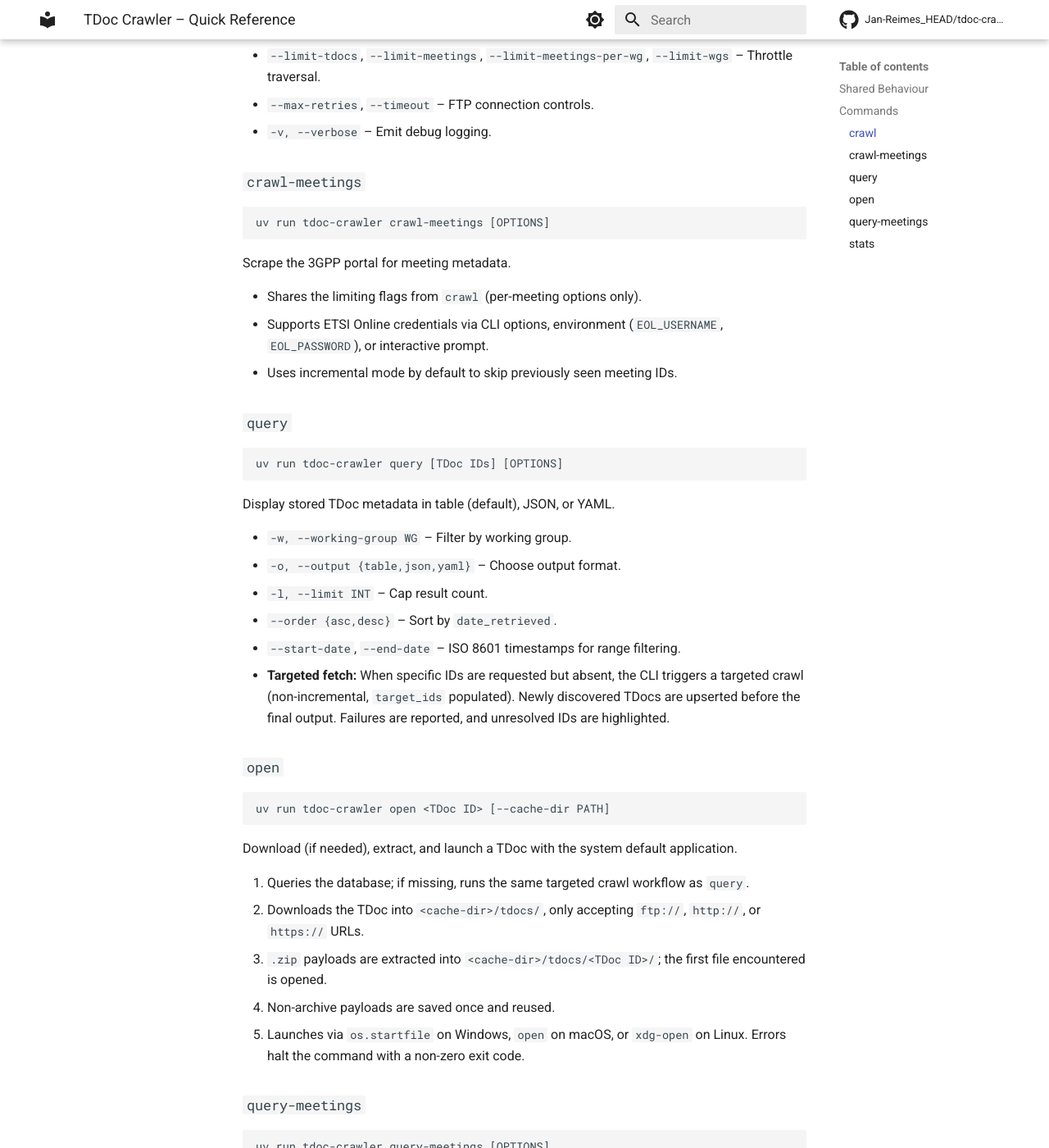
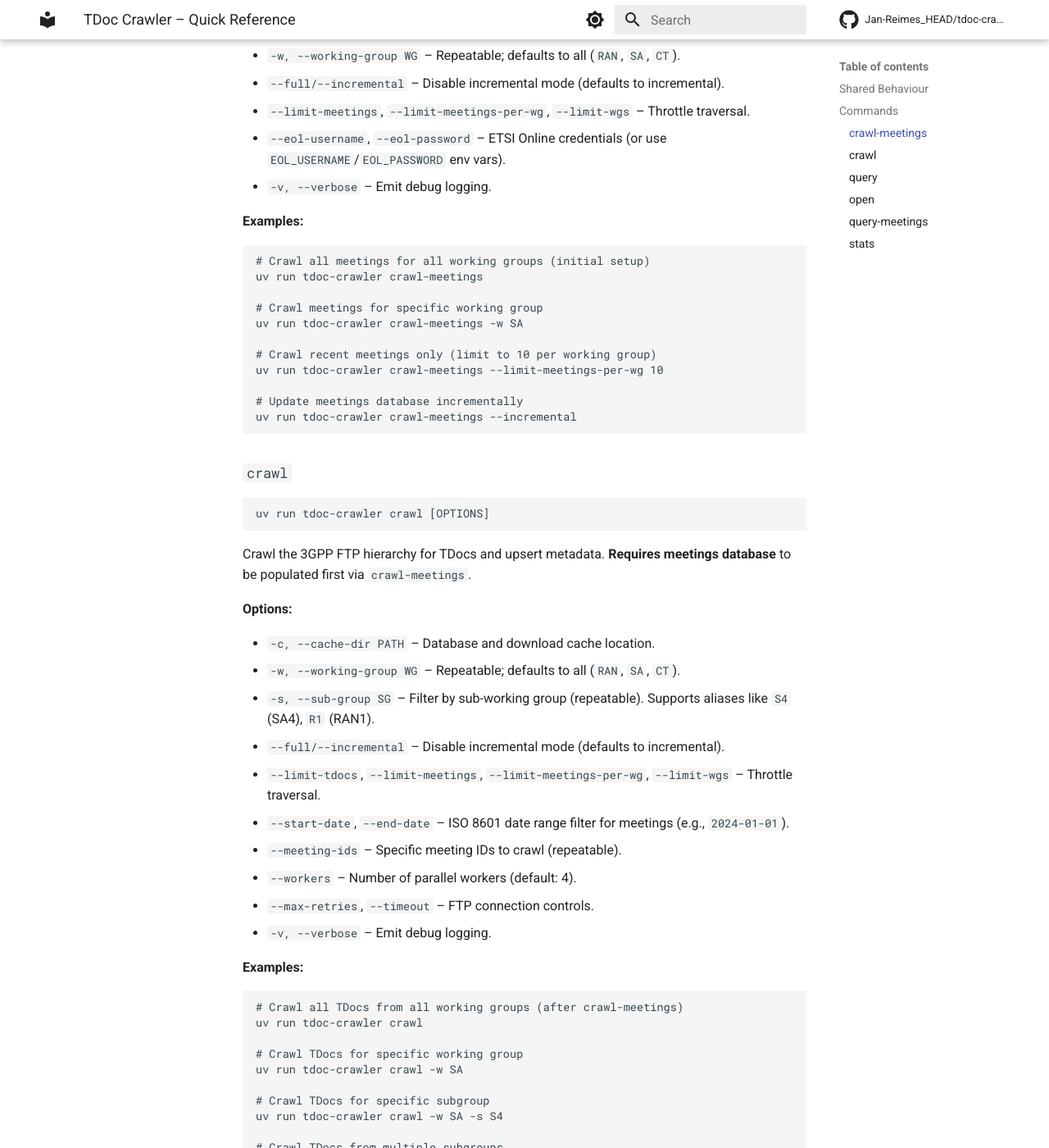
Before and after one commit to jr2804/3gpp-crawler, an MkDocs documentation site: the page built from docs/QUICK_REFERENCE.md, in a window 1280 px wide and 1400 px high, scrolled down 862 px. Shown: the whole window at 82% size. Built offline with MkDocs 1.6.1 and Material for MkDocs 9.7.7, drawn with Linux system fonts in a browser that asks for light colours; comment, search, counter and statistics services are not loaded; some of the changed text lies outside the part shown.

Commit message:
docs(README, QUICK_REFERENCE): update usage instructions for crawling meetings and TDocs
- Added `crawl-meetings` command to README and QUICK_REFERENCE.
- Updated examples for crawling meetings and TDocs with new options.
- Clarified environment variable usage for ETSI Online credentials.
- Enhanced command descriptions for better user guidance.

````diff
--- a/docs/QUICK_REFERENCE.md
+++ b/docs/QUICK_REFERENCE.md
@@ -12,32 +12,87 @@ Single source of truth for the CLI behaviour. All examples assume execution from
 
 ## Commands
 
+### `crawl-meetings`
+
+```bash
+uv run tdoc-crawler crawl-meetings [OPTIONS]
+```
+
+Scrape the 3GPP portal for meeting metadata. **Run this first** to populate the meetings database before crawling TDocs.
+
+**Options:**
+
+- `-c, --cache-dir PATH` – Database and download cache location.
+- `-w, --working-group WG` – Repeatable; defaults to all (`RAN`, `SA`, `CT`).
+- `--full/--incremental` – Disable incremental mode (defaults to incremental).
+- `--limit-meetings`, `--limit-meetings-per-wg`, `--limit-wgs` – Throttle traversal.
+- `--eol-username`, `--eol-password` – ETSI Online credentials (or use `EOL_USERNAME`/`EOL_PASSWORD` env vars).
+- `-v, --verbose` – Emit debug logging.
+
+**Examples:**
+
+```bash
+# Crawl all meetings for all working groups (initial setup)
+uv run tdoc-crawler crawl-meetings
+
+# Crawl meetings for specific working group
+uv run tdoc-crawler crawl-meetings -w SA
+
+# Crawl recent meetings only (limit to 10 per working group)
+uv run tdoc-crawler crawl-meetings --limit-meetings-per-wg 10
+
+# Update meetings database incrementally
+uv run tdoc-crawler crawl-meetings --incremental
+```
+
 ### `crawl`
 
 ```bash
 uv run tdoc-crawler crawl [OPTIONS]
 ```
 
-Crawl the 3GPP FTP hierarchy for TDocs and upsert metadata.
+Crawl the 3GPP FTP hierarchy for TDocs and upsert metadata. **Requires meetings database** to be populated first via `crawl-meetings`.
+
+**Options:**
 
 - `-c, --cache-dir PATH` – Database and download cache location.
 - `-w, --working-group WG` – Repeatable; defaults to all (`RAN`, `SA`, `CT`).
-- `--full/--incremental` – Disable incremental mode.
+- `-s, --sub-group SG` – Filter by sub-working group (repeatable). Supports aliases like `S4` (SA4), `R1` (RAN1).
+- `--full/--incremental` – Disable incremental mode (defaults to incremental).
 - `--limit-tdocs`, `--limit-meetings`, `--limit-meetings-per-wg`, `--limit-wgs` – Throttle traversal.
+- `--start-date`, `--end-date` – ISO 8601 date range filter for meetings (e.g., `2024-01-01`).
+- `--meeting-ids` – Specific meeting IDs to crawl (repeatable).
+- `--workers` – Number of parallel workers (default: 4).
 - `--max-retries`, `--timeout` – FTP connection controls.
 - `-v, --verbose` – Emit debug logging.
 
-### `crawl-meetings`
+**Examples:**
 
 ```bash
-uv run tdoc-crawler crawl-meetings [OPTIONS]
+# Crawl all TDocs from all working groups (after crawl-meetings)
+uv run tdoc-crawler crawl
+
+# Crawl TDocs for specific working group
+uv run tdoc-crawler crawl -w SA
+
+# Crawl TDocs for specific subgroup
+uv run tdoc-crawler crawl -w SA -s S4
+
+# Crawl TDocs from multiple subgroups
+uv run tdoc-crawler crawl -w RAN -s R1 -s R2
+
+# Crawl TDocs from meetings in date range
+uv run tdoc-crawler crawl -w SA --start-date 2024-01-01 --end-date 2024-12-31
+
+# Crawl TDocs from specific meeting IDs
+uv run tdoc-crawler crawl --meeting-ids 60666 60667
+
+# Limit crawl to recent meetings and TDocs
+uv run tdoc-crawler crawl --limit-meetings-per-wg 5 --limit-tdocs 100
+
+# Crawl with more parallel workers for faster processing
+uv run tdoc-crawler crawl -w RAN --workers 8
 ```
-
-Scrape the 3GPP portal for meeting metadata.
-
-- Shares the limiting flags from `crawl` (per-meeting options only).
-- Supports ETSI Online credentials via CLI options, environment (`EOL_USERNAME`, `EOL_PASSWORD`), or interactive prompt.
-- Uses incremental mode by default to skip previously seen meeting IDs.
 
 ### `query`
 
````
Also changed, not shown: README.md (+66 -15 lines).
